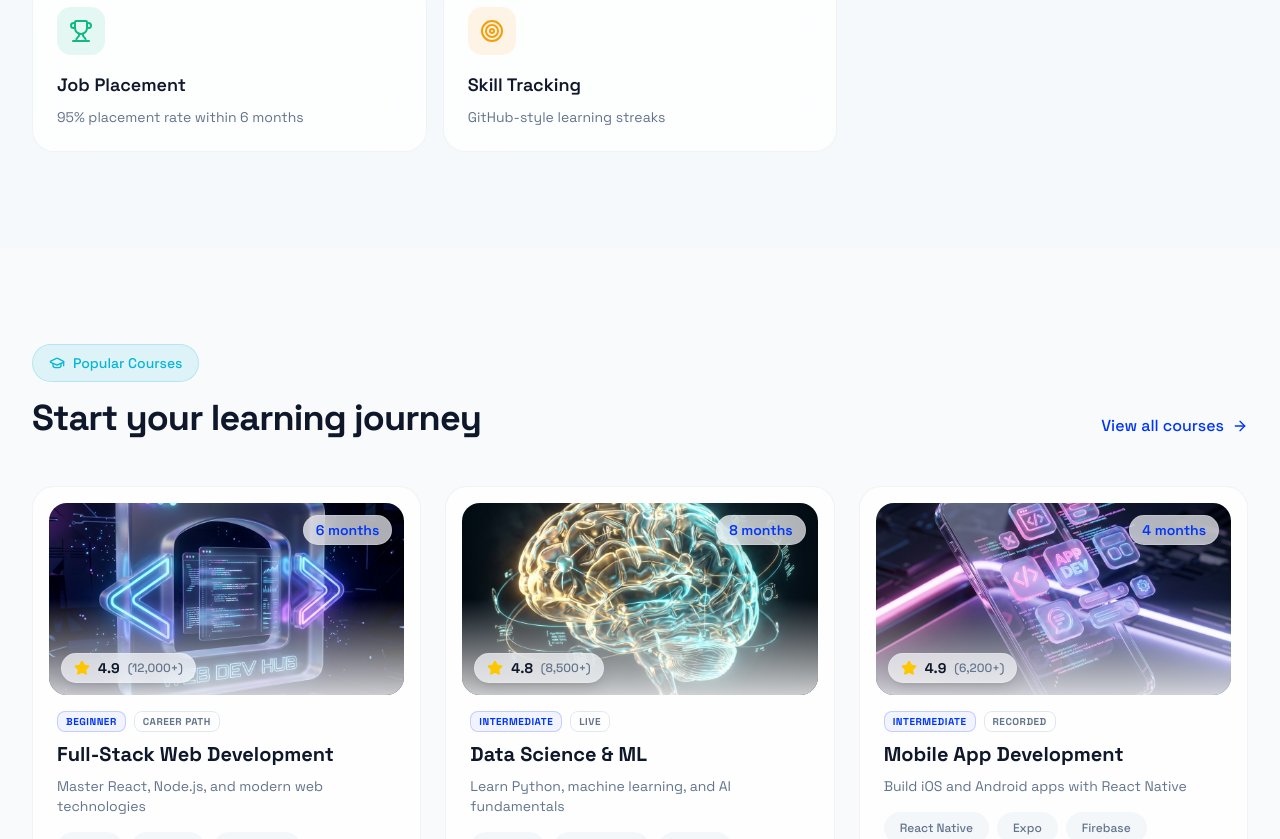
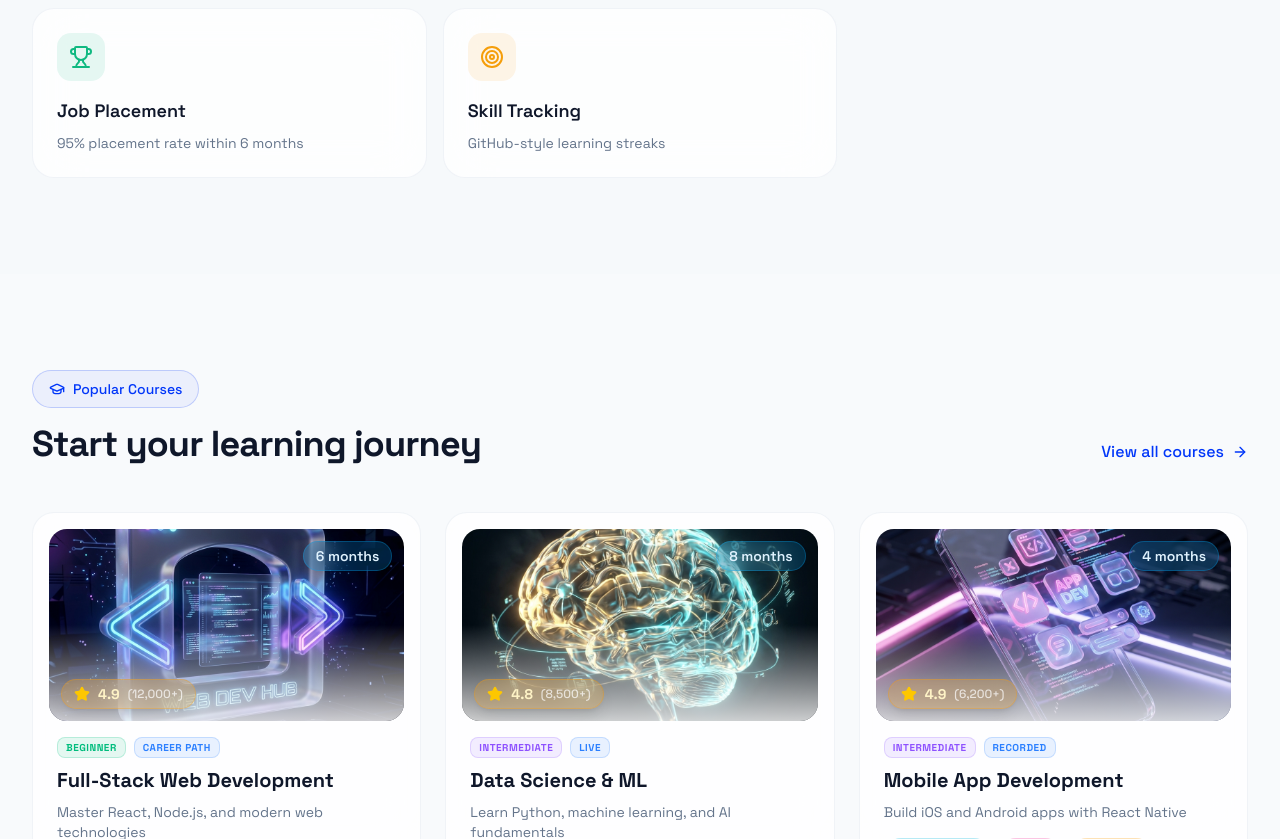
Before and after one commit to m-salauddin/Learning-Management-System-, a Next.js app: page / in a window 1280 px wide. Shown: the part 1961-2800 px from the top of the page. Built offline with nearby package versions, Linux system fonts and the light colour scheme.

Commit message:
Standardize badge styles and implement distinct course card badge colors

```diff
--- a/components/sections/CTASection.tsx
+++ b/components/sections/CTASection.tsx
@@ -42,8 +42,8 @@ export function CTASection() {
                             whileInView={{ opacity: 1, y: 0 }}
                             viewport={{ once: true }}
                         >
-                            <Badge variant="outline" className="mb-8 bg-background/40 backdrop-blur-md border-white/10 text-foreground">
-                                <span className="flex h-2 w-2 rounded-full bg-success animate-pulse mr-2" />
+                            <Badge variant="default" className="mb-8 backdrop-blur-md shadow-sm">
+                                <span className="flex h-2 w-2 rounded-full bg-primary animate-pulse mr-2" />
                                 <span className="tracking-wide">Admissions Open for Winter 2026</span>
                             </Badge>
                         </motion.div>
--- a/components/sections/CoursesSection.tsx
+++ b/components/sections/CoursesSection.tsx
@@ -8,6 +8,32 @@ import { staggerContainer, staggerItem } from "@/lib/motion";
 import { COURSES, Course } from "@/data/courses";
 import { Badge } from "@/components/ui/Badge";
 
+
+const TAG_COLORS = [
+    "!bg-emerald-500/10 !text-emerald-500 !border-emerald-500/20",
+    "!bg-amber-500/10 !text-amber-500 !border-amber-500/20",
+    "!bg-rose-500/10 !text-rose-500 !border-rose-500/20",
+    "!bg-indigo-500/10 !text-indigo-500 !border-indigo-500/20",
+    "!bg-pink-500/10 !text-pink-500 !border-pink-500/20",
+    "!bg-orange-500/10 !text-orange-500 !border-orange-500/20",
+    "!bg-cyan-500/10 !text-cyan-500 !border-cyan-500/20",
+    "!bg-violet-500/10 !text-violet-500 !border-violet-500/20",
+];
+
+function getBadgeColor(text: string) {
+    const index = text.split("").reduce((acc, char) => acc + char.charCodeAt(0), 0);
+    return TAG_COLORS[index % TAG_COLORS.length];
+}
+
+const LEVEL_STYLES = {
+    Beginner: "!bg-emerald-500/10 !text-emerald-500 !border-emerald-500/20",
+    Intermediate: "!bg-violet-500/10 !text-violet-500 !border-violet-500/20",
+    Advanced: "!bg-rose-500/10 !text-rose-500 !border-rose-500/20",
+};
+
+function getLevelStyle(level: string) {
+    return LEVEL_STYLES[level as keyof typeof LEVEL_STYLES] || "!bg-gray-500/10 !text-gray-500 !border-gray-500/20";
+}
 
 function CourseCard({ course }: { course: Course }) {
     return (
@@ -36,17 +62,17 @@ function CourseCard({ course }: { course: Course }) {
 
                         {/* Duration badge */}
                         <div className="absolute top-3 right-3">
-                            <Badge className="bg-background/70 dark:bg-black/50 backdrop-blur-md border-white/20 shadow-lg px-3 py-1 text-sm font-semibold text-primary">
+                            <Badge className="backdrop-blur-md shadow-lg px-3 py-1 text-sm font-semibold bg-sky-500/20! text-sky-100! border-sky-500/30!">
                                 {course.duration}
                             </Badge>
                         </div>
 
                         {/* Rating badge */}
                         <div className="absolute bottom-3 left-3">
-                            <Badge className="bg-background/70 dark:bg-black/50 backdrop-blur-md border-white/20 shadow-lg px-3 py-1 flex items-center gap-1">
+                            <Badge className="backdrop-blur-md shadow-lg px-3 py-1 flex items-center gap-1 bg-amber-500/20! text-amber-100! border-amber-500/30!">
                                 <Star className="w-4 h-4 fill-yellow-400 text-yellow-400 mr-1" />
-                                <span className="font-bold text-foreground">{course.rating}</span>
-                                <span className="text-muted-foreground text-xs ml-1">
+                                <span className="font-bold">{course.rating}</span>
+                                <span className="text-white/70 text-xs ml-1">
                                     ({course.students})
                                 </span>
                             </Badge>
@@ -57,10 +83,10 @@ function CourseCard({ course }: { course: Course }) {
                 {/* Content */}
                 <div className="p-6 pt-4 grow flex flex-col">
                     <div className="flex items-center gap-2 mb-2">
-                        <Badge variant="outline" className="text-[10px] uppercase tracking-wider text-primary border-primary/20 bg-primary/5 px-2 py-0.5 rounded-md h-auto font-bold">
+                        <Badge className={`text-[10px] uppercase tracking-wider px-2 py-0.5 rounded-md h-auto font-bold ${getLevelStyle(course.level)}`}>
                             {course.level}
                         </Badge>
-                        <Badge variant="outline" className="text-[10px] uppercase tracking-wider text-muted-foreground border-border px-2 py-0.5 rounded-md h-auto font-bold">
+                        <Badge className="text-[10px] uppercase tracking-wider px-2 py-0.5 rounded-md h-auto font-bold bg-blue-500/10! text-blue-500! border-blue-500/20!">
                             {course.type}
                         </Badge>
                     </div>
@@ -76,8 +102,7 @@ function CourseCard({ course }: { course: Course }) {
                         {course.tags.map((tag) => (
                             <Badge
                                 key={tag}
-                                variant="outline"
-                                className="text-xs font-medium bg-muted/80 text-muted-foreground hover:bg-primary/10 hover:text-primary border-none"
+                                className={`text-xs font-medium border ${getBadgeColor(tag)}`}
                             >
                                 {tag}
                             </Badge>
@@ -117,7 +142,7 @@ export function CoursesSection() {
                     className="flex flex-col md:flex-row md:items-end md:justify-between mb-12"
                 >
                     <div>
-                        <Badge icon={GraduationCap} className="mb-4 bg-secondary/10 text-secondary border-secondary/20">
+                        <Badge icon={GraduationCap} className="mb-4">
                             Popular Courses
                         </Badge>
                         <h2 className="text-3xl sm:text-4xl font-bold tracking-tight">
--- a/components/sections/TechStackSection.tsx
+++ b/components/sections/TechStackSection.tsx
@@ -15,6 +15,8 @@ import {
     SiTailwindcss,
     SiGit,
 } from "react-icons/si";
+import { Code2 } from "lucide-react";
+import { Badge } from "@/components/ui/Badge";
 
 const TECH_STACK = [
     { name: "React", icon: SiReact, color: "text-cyan-400" },
@@ -58,9 +60,9 @@ export function TechStackSection() {
             {/* Header */}
             <div className="max-w-7xl mx-auto px-4 sm:px-6 lg:px-8 mb-10">
                 <div className="text-center">
-                    <p className="text-sm font-medium text-primary mb-2 tracking-wider uppercase">
+                    <Badge icon={Code2} className="mb-4 uppercase tracking-wider">
                         Industry-Ready Skills
-                    </p>
+                    </Badge>
                     <h2 className="text-2xl md:text-3xl font-bold mb-4">
                         Master the Technologies That Matter
                     </h2>
--- a/components/sections/TestimonialsSection.tsx
+++ b/components/sections/TestimonialsSection.tsx
@@ -1,7 +1,7 @@
 "use client";
 
 import { motion } from "motion/react";
-import { Star, Quote } from "lucide-react";
+import { MessageCircle, Quote } from "lucide-react";
 import { staggerContainer, staggerItem } from "@/lib/motion";
 
 import { Badge } from "@/components/ui/Badge";
@@ -100,7 +100,7 @@ export function TestimonialsSection() {
                     viewport={{ once: true }}
                     className="text-center mb-20"
                 >
-                    <Badge icon={Star} iconClassName="text-yellow-400 fill-yellow-400" className="mb-6 bg-background border border-border shadow-sm">
+                    <Badge icon={MessageCircle} iconClassName="text-yellow-400" className="mb-6 shadow-sm">
                         Trusted by 50,000+ Developers
                     </Badge>
                     <h2 className="text-4xl md:text-5xl lg:text-6xl font-bold tracking-tight mb-6">
--- a/components/ui/Badge.tsx
+++ b/components/ui/Badge.tsx
@@ -18,7 +18,7 @@ export function Badge({
     iconClassName,
 }: BadgeProps) {
     const variants = {
-        default: "bg-primary/10 border border-primary/20 text-primary",
+        default: "bg-primary/5 border border-primary/20 text-primary",
         outline: "bg-transparent border border-border text-foreground hover:bg-muted",
         solid: "bg-primary text-primary-foreground hover:bg-primary/90",
     };
```
Also changed, not shown: components/sections/PricingSection.tsx (+4 -4 lines).
